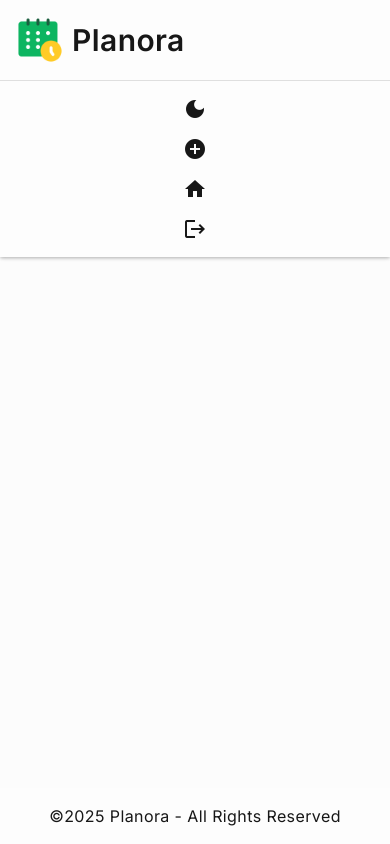
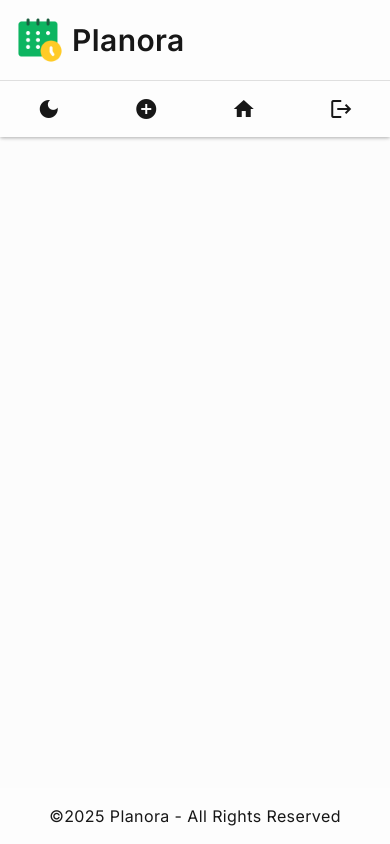
Before and after one commit to Faculty-of-Computing/planora, a Flask app: template templates/home.html in a window 390 px wide. Run offline with Flask 3, Linux system fonts and the light colour scheme; the template is opened without the code that fills it, so the values that code supplies are empty; parts of the project's set-up code (start-up, migrations or seed data) failed here and were passed over; some libraries are stand-ins or nearby versions.

Commit message:
[hotfix] update CSS for mobile layout

```diff
--- a/static/css/app.css
+++ b/static/css/app.css
@@ -10,7 +10,6 @@
     --color-red-400: oklch(70.4% 0.191 22.216);
     --color-red-700: oklch(50.5% 0.213 27.518);
     --spacing: 0.25rem;
-    --container-sm: 24rem;
     --container-2xl: 42rem;
     --text-sm: 0.875rem;
     --text-sm--line-height: calc(1.25 / 0.875);
@@ -206,9 +205,6 @@
     white-space: nowrap;
     border-width: 0;
   }
-  .absolute {
-    position: absolute;
-  }
   .relative {
     position: relative;
   }
@@ -361,8 +357,8 @@
   .grid-cols-1 {
     grid-template-columns: repeat(1, minmax(0, 1fr));
   }
-  .grid-cols-3 {
-    grid-template-columns: repeat(3, minmax(0, 1fr));
+  .grid-cols-4 {
+    grid-template-columns: repeat(4, minmax(0, 1fr));
   }
   .flex-col {
     flex-direction: column;
```
